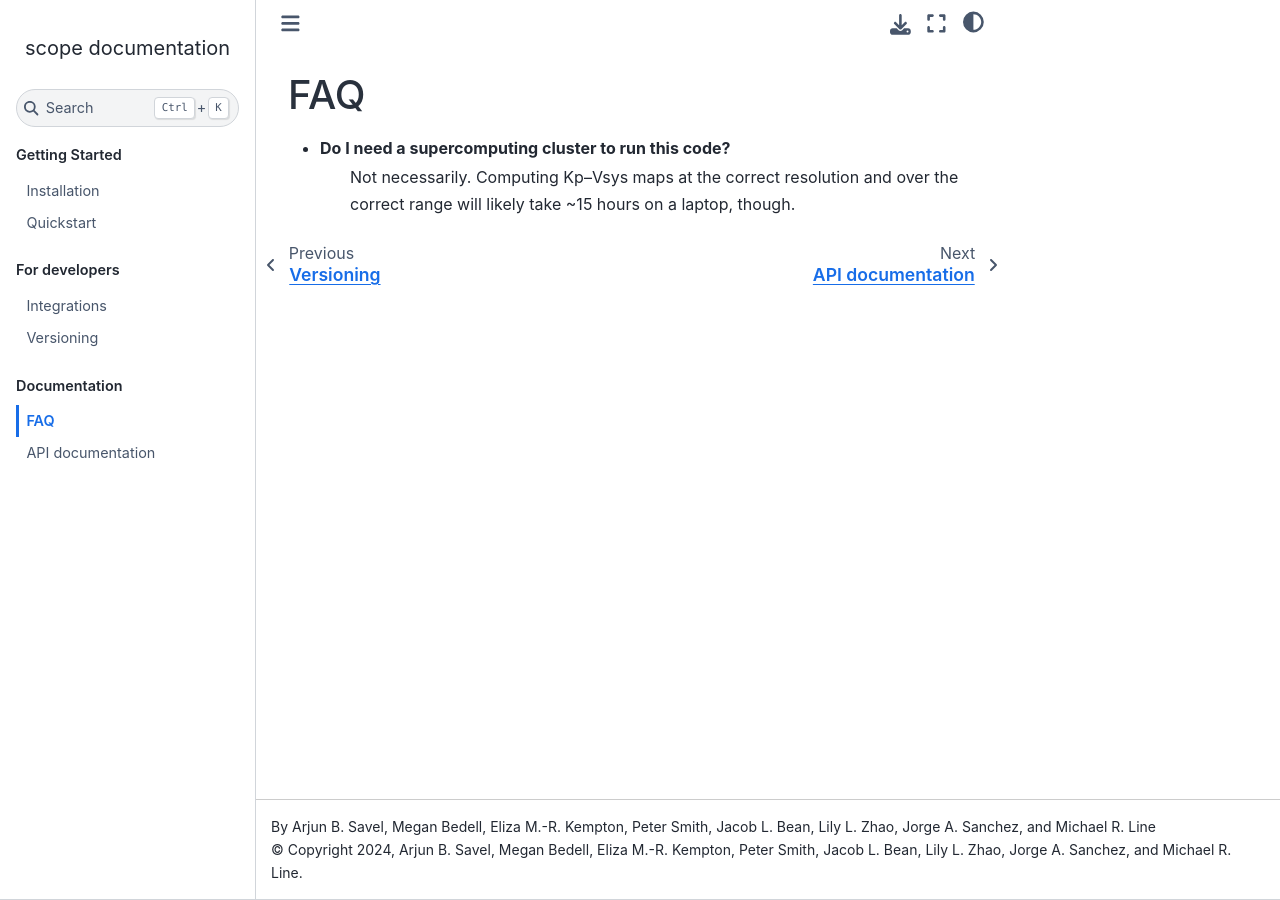
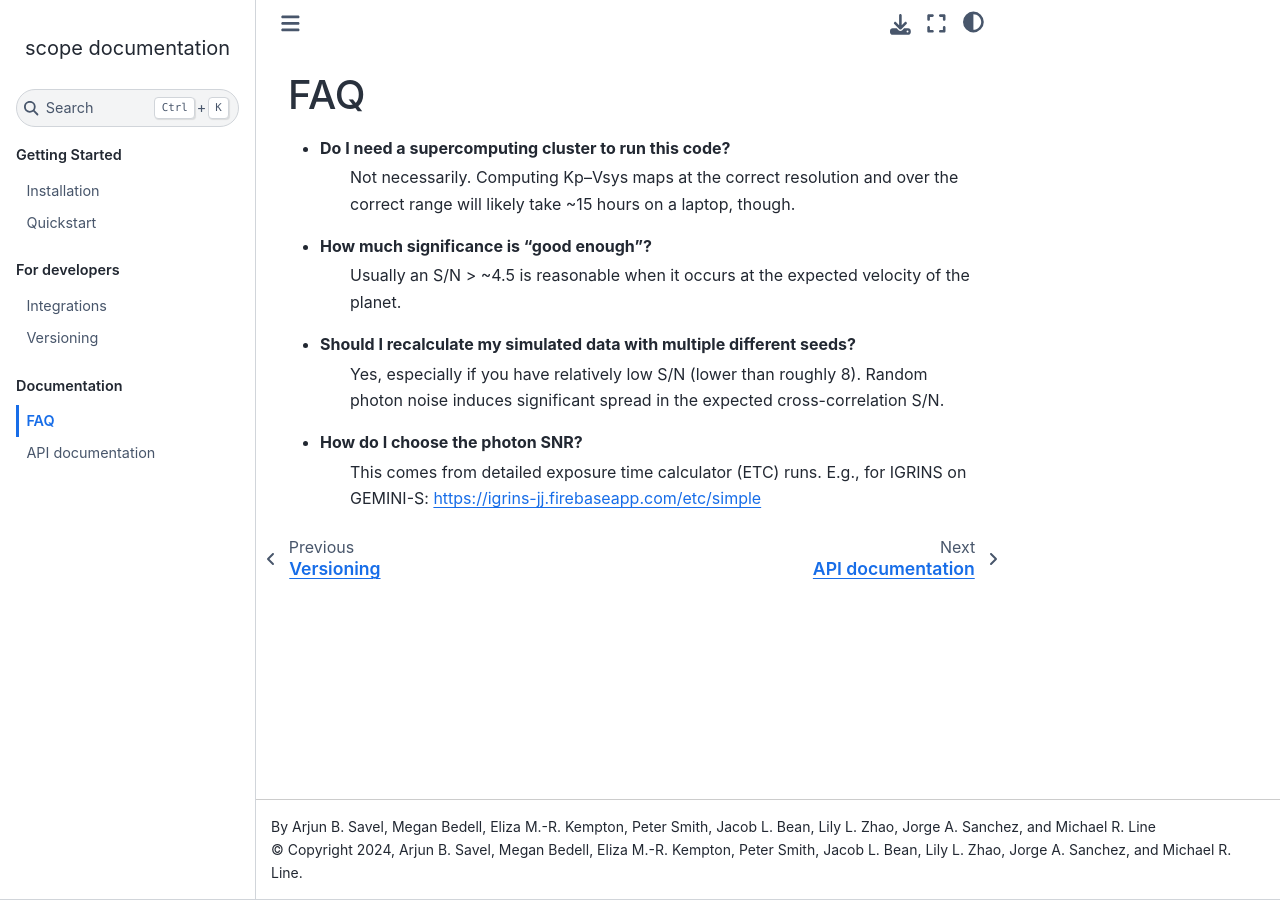
Before and after one commit to arjunsavel/scope, a Sphinx documentation site: the page built from docs/pages/faq.rst, in a window 1280 px wide. Built offline with Sphinx 7.4.7 and the Sphinx Book theme 1.1.4, drawn with Linux system fonts in a browser that asks for light colours.

Commit message:
Update faq.rst [skip ci]

```diff
--- a/docs/pages/faq.rst
+++ b/docs/pages/faq.rst
@@ -3,3 +3,9 @@ FAQ
 
 * Do I need a supercomputing cluster to run this code?
     Not necessarily. Computing Kp--Vsys maps at the correct resolution and over the correct range will likely take ~15 hours on a laptop, though.
+* How much significance is "good enough"?
+    Usually an S/N > ~4.5 is reasonable when it occurs at the expected velocity of the planet.
+* Should I recalculate my simulated data with multiple different seeds?
+    Yes, especially if you have relatively low S/N (lower than roughly 8). Random photon noise induces significant spread in the expected cross-correlation S/N.
+* How do I choose the photon SNR?
+    This comes from detailed exposure time calculator (ETC) runs. E.g., for IGRINS on GEMINI-S: https://igrins-jj.firebaseapp.com/etc/simple
```
